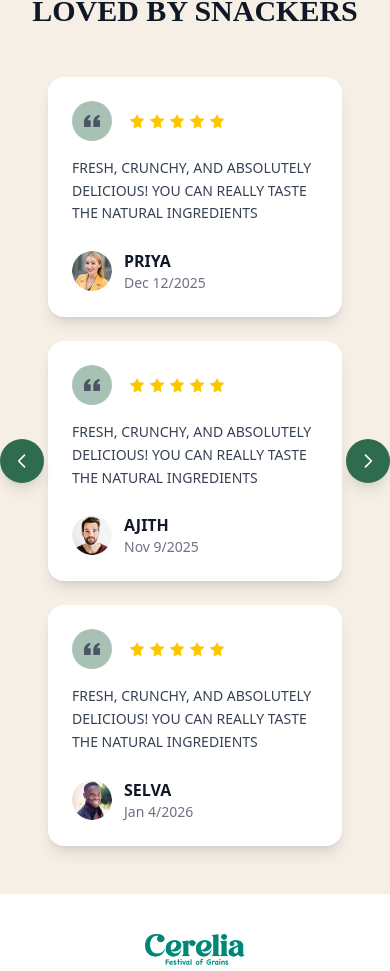
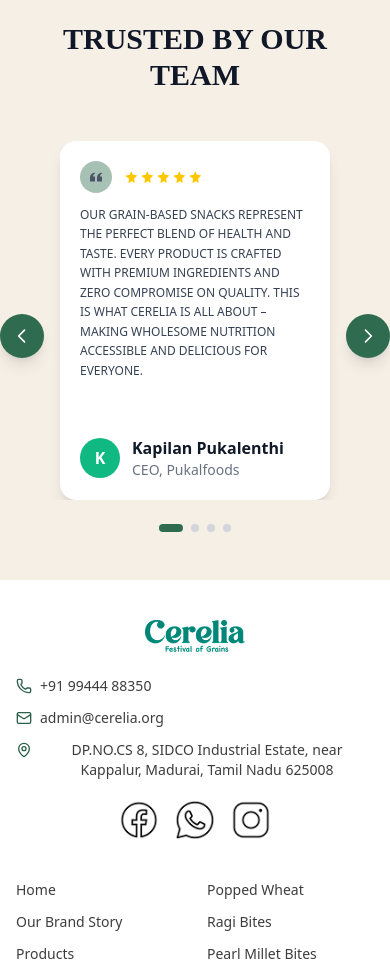
Before and after one commit to Pukal-Technologies-Madurai/cerelia, a Next.js app: page / in a window 390 px wide. Shown: the part 7373-8344 px from the top of the page. Built offline with nearby package versions, Linux system fonts and the light colour scheme.

Commit message:
whatsapp-bot

```diff
--- a/src/app/components/Chatbot.jsx
+++ b/src/app/components/Chatbot.jsx
@@ -491,6 +491,19 @@
         e?.preventDefault();
         const t = input.trim();
         if (!t || isLoading) return;
+
+        // Redirect to WhatsApp for these messages
+        if (t.toLowerCase() === "get support") {
+            window.open("https://wa.me/919944488350?text=Get%20Support", "_blank");
+            setInput("");
+            return;
+        }
+        if (t.toLowerCase() === "become retailer") {
+            window.open("https://wa.me/919944488350?text=Become%20Retailer", "_blank");
+            setInput("");
+            return;
+        }
+
         setMsgs((p) => [...p, { text: t, sender: "user" }]);
         setInput("");
         await respond(t);
@@ -498,6 +511,17 @@
 
     const handleChip = async (label) => {
         if (isLoading) return;
+
+        // Redirect to WhatsApp for these buttons
+        if (label.toLowerCase() === "get support") {
+            window.open("https://wa.me/919944488350?text=Get%20Support", "_blank");
+            return;
+        }
+        if (label.toLowerCase() === "become retailer") {
+            window.open("https://wa.me/919944488350?text=Become%20Retailer", "_blank");
+            return;
+        }
+
         setMsgs((p) => [...p, { text: label, sender: "user" }]);
         await respond(label);
     };
--- a/src/app/components/ProductSlide.jsx
+++ b/src/app/components/ProductSlide.jsx
@@ -1,11 +1,13 @@
 "use client"
 
-import React from "react";
+import React, { useState, useRef, useEffect } from "react";
 import { products } from "@/data/products";
 import Link from "next/link";
 import { ShoppingCart } from "lucide-react";
 
 export const ProductSlide = () => {
+    const [currentSlide, setCurrentSlide] = useState(0);
+
     const handleBuyNow = (product) => {
         const number = product?.whatsappNumber?.replace(/\D/g, ""); // strip non-digits e.g. "+"
         const message = product?.whatsappMessage;
@@ -17,6 +19,67 @@
 
     // Display first 8 products or fewer if not available
     const displayProducts = products.slice(0, 8);
+
+    // Testimonials data
+    const testimonials = [
+        {
+            name: "Kapilan Pukalenthi",
+            role: "CEO, Pukalfoods",
+            avatar: "/images/avatar.png",
+            quote: "OUR GRAIN-BASED SNACKS REPRESENT THE PERFECT BLEND OF HEALTH AND TASTE. EVERY PRODUCT IS CRAFTED WITH PREMIUM INGREDIENTS AND ZERO COMPROMISE ON QUALITY. THIS IS WHAT CERELIA IS ALL ABOUT – MAKING WHOLESOME NUTRITION ACCESSIBLE AND DELICIOUS FOR EVERYONE.",
+            bgcolor: "10B981"
+        },
+        {
+            name: "Rajahariharan",
+            role: "Marketing Manager, Pukalfoods",
+            avatar: "/images/avatar-3.png",
+            quote: "CERELIA'S STORY IS COMPELLING. FROM POPPED WHEAT TO DIVERSE GRAIN-BASED SNACKS, OUR PORTFOLIO RESONATES WITH HEALTH-CONSCIOUS CONSUMERS. THE MARKET RESPONSE HAS BEEN REMARKABLE. THESE AREN'T JUST SNACKS – THEY'RE A WELLNESS REVOLUTION THAT COMBINES ANCIENT GRAINS WITH MODERN LIFESTYLE NEEDS.",
+            bgcolor: "F59E0B"
+        },
+        {
+            name: "Bala krishnan",
+            role: "HR, Pukalfoods",
+            avatar: "/images/avatar-2.png",
+            quote: "WORKING AT PUKALFOODS, I'VE SEEN THE DEDICATION TO QUALITY AND EMPLOYEE WELLNESS. CERELIA'S SNACKS ARE TRUSTED BY OUR ENTIRE TEAM. THEY'RE NOT JUST PRODUCTS – THEY'RE A REFLECTION OF OUR COMMITMENT TO CREATING HEALTHY CHOICES FOR FAMILIES EVERYWHERE. PROUD TO BE PART OF THIS JOURNEY.",
+            bgcolor: "8B5CF6"
+        },
+        {
+            name: "Sasidharan",
+            role: "Managing Director, Pukal-Tech",
+            avatar: "/images/avatar-1.png",
+            quote: "THE INNOVATION BEHIND CERELIA'S SNACKS IS REMARKABLE. FROM POPPED WHEAT TO MILLET BITES, EACH PRODUCT COMBINES TRADITIONAL GRAINS WITH MODERN PROCESSING TECHNIQUES. OUR TECHNOLOGY ENSURES EVERY SNACK MAINTAINS ITS NUTRITIONAL VALUE WHILE DELIVERING EXCEPTIONAL TASTE AND CRUNCH.",
+            bgcolor: "3B82F6"
+        },
+    ];
+
+    // Number of cards visible depends on breakpoint:
+    // lg: 3, md: 2, sm: 1
+    // We calculate the max slide so empty space is never shown.
+    const getItemsPerView = () => {
+        if (typeof window === "undefined") return 3;
+        if (window.innerWidth >= 1024) return 3;
+        if (window.innerWidth >= 768) return 2;
+        return 1;
+    };
+
+    const [itemsPerView, setItemsPerView] = useState(3);
+
+    useEffect(() => {
+        const update = () => setItemsPerView(getItemsPerView());
+        update();
+        window.addEventListener("resize", update);
+        return () => window.removeEventListener("resize", update);
+    }, []);
+
+    const maxSlide = Math.max(0, testimonials.length - itemsPerView);
+
+    const nextSlide = () => {
+        setCurrentSlide((prev) => Math.min(prev + 1, maxSlide));
+    };
+
+    const prevSlide = () => {
+        setCurrentSlide((prev) => Math.max(prev - 1, 0));
+    };
 
     return (
         <div>
@@ -152,14 +215,14 @@
                             {/* Left Content */}
                             <div className="p-8 lg:p-12">
                                 <h2 className="text-3xl md:text-4xl font-bold text-gray-900 mb-4">
-                                    Snack Combo Packs!
+                                    Premium Healthy Snacks!
                                 </h2>
                                 <h3 className="text-2xl font-script text-gray-700 mb-6" style={{ fontFamily: 'cursive' }}>
-                                    Value Snack Combos
+                                    Grain-Based Goodness
                                 </h3>
                                 <p className="text-lg text-gray-600 mb-8">
-                                    A perfect mix of our best-selling snacks in one pack.
-                                    More variety, more flavor, and better value for every craving
+                                    Discover our range of nutritious, delicious snacks made from premium grains.
+                                    From popped wheat to millet bites – healthy eating has never tasted better!
                                 </p>
                                 <button className="bg-[#EFAA2B] hover:bg-[#d99a1f] text-white font-semibold py-3 px-8 rounded-full transition-colors duration-200">
                                     <ShoppingCart className="w-5 h-5 inline-block mr-2" />
@@ -185,133 +248,88 @@
                 <div className="max-w-7xl mx-auto px-4 sm:px-6 lg:px-8">
                     <div className="text-center mb-12">
                         <h2 className="text-3xl md:text-4xl font-bold text-gray-900" style={{ fontFamily: 'cursive' }}>
-                            LOVED BY SNACKERS
+                            TRUSTED BY OUR TEAM
                         </h2>
                     </div>
 
-                    {/* Testimonials Grid */}
+                    {/* Testimonials Carousel */}
                     <div className="relative">
                         {/* Navigation Arrow Left */}
-                        <button className="absolute left-0 top-1/2 -translate-y-1/2 -translate-x-4 lg:-translate-x-8 bg-[#2F6B4F] hover:bg-[#276443] text-white p-3 rounded-full shadow-lg z-10 transition-colors duration-200">
+                        <button
+                            onClick={prevSlide}
+                            className="absolute left-0 top-1/2 -translate-y-1/2 -translate-x-4 lg:-translate-x-8 bg-[#2F6B4F] hover:bg-[#276443] text-white p-3 rounded-full shadow-lg z-10 transition-colors duration-200">
                             <svg className="w-5 h-5" fill="none" stroke="currentColor" viewBox="0 0 24 24">
                                 <path strokeLinecap="round" strokeLinejoin="round" strokeWidth={2} d="M15 19l-7-7 7-7" />
                             </svg>
                         </button>
 
-                        {/* Testimonials */}
-                        <div className="grid grid-cols-1 md:grid-cols-3 gap-6 mx-8">
-                            {/* Testimonial 1 */}
-                            <div className="bg-white rounded-2xl p-6 shadow-lg">
-                                <div className="flex items-center mb-4">
-                                    <div className="w-10 h-10 bg-[#2F6B4F]/42 rounded-full flex items-center justify-center mr-4">
-                                        <svg className="w-4 h-4 text-gray-600" fill="currentColor" viewBox="0 0 24 24">
+                        {/* Testimonials Container */}
+                        <div className="overflow-hidden mx-8">
+                            <div
+                                className="flex transition-transform duration-500 ease-in-out"
+                                style={{ transform: `translateX(-${currentSlide * (100 / itemsPerView)}%)` }}
+                            >
+                                {testimonials.map((testimonial, index) => (
+                                    <div
+                                        key={index}
+                                        className="w-full md:w-1/2 lg:w-1/3 flex-shrink-0 px-3"
+                                    >
+                                        <div className="bg-white rounded-2xl p-5 shadow-lg h-full flex flex-col">
+                                            <div className="flex items-center mb-3">
+                                                <div className="w-8 h-8 bg-[#2F6B4F]/42 rounded-full flex items-center justify-center mr-3">
+                                                    <svg className="w-3 h-3 text-gray-600" fill="currentColor" viewBox="0 0 24 24">
                                                         <path d="M14.017 21v-7.391c0-5.704 3.731-9.57 8.983-10.609l.995 2.151c-2.432.917-3.995 3.638-3.995 5.849h4v10h-9.983zm-14.017 0v-7.391c0-5.704 3.748-9.57 9-10.609l.996 2.151c-2.433.917-3.996 3.638-3.996 5.849h4v10h-10z" />
                                                     </svg>
                                                 </div>
                                                 <div className="flex">
                                                     {[...Array(5)].map((_, i) => (
-                                            <svg key={i} className="w-5 h-5 text-yellow-400" fill="currentColor" viewBox="0 0 20 20">
+                                                        <svg key={i} className="w-4 h-4 text-yellow-400" fill="currentColor" viewBox="0 0 20 20">
                                                             <path d="m9.049 2.927 1.88 3.812a.79.79 0 0 0 .594.433l4.203.61c.39.057.546.537.264.812l-3.042 2.966a.79.79 0 0 0-.227.699l.719 4.186c.067.39-.341.688-.688.512L10 15.347l-3.76 1.964c-.347.176-.755-.122-.688-.512l.719-4.186a.79.79 0 0 0-.227-.699L2.002 8.948c-.282-.275-.126-.755.264-.812l4.203-.61a.79.79 0 0 0 .594-.433L9.049 2.927z" />
                                                         </svg>
                                                     ))}
                                                 </div>
                                             </div>
-                                <p className="text-gray-700 font-medium mb-6 text-sm leading-relaxed">
-                                    FRESH, CRUNCHY, AND ABSOLUTELY DELICIOUS! YOU CAN REALLY TASTE THE NATURAL INGREDIENTS
+                                            <p className="text-gray-700 font-medium mb-4 text-xs leading-relaxed flex-grow">
+                                                {testimonial.quote}
                                             </p>
                                             <div className="flex items-center">
-                                    <img
-                                        src="/images/avatar.png"
-                                        alt="PRIYA"
-                                        className="w-10 h-10 rounded-full mr-3"
-                                        onError={(e) => {
-                                            e.target.src = 'https://ui-avatars.com/api/?name=PRIYA&background=10B981&color=fff';
-                                        }}
-                                    />
+                                                <div
+                                                    className="w-10 h-10 rounded-full mr-3 flex items-center justify-center text-white font-bold text-base flex-shrink-0"
+                                                    style={{ backgroundColor: `#${testimonial.bgcolor}` }}
+                                                >
+                                                    {testimonial.name.charAt(0).toUpperCase()}
+                                                </div>
                                                 <div>
-                                        <p className="font-semibold text-gray-900">PRIYA</p>
-                                        <p className="text-sm text-gray-500">Dec 12/2025</p>
-                                    </div>
-                                </div>
-                            </div>
-
-                            {/* Testimonial 2 */}
-                            <div className="bg-white rounded-2xl p-6 shadow-lg">
-                                <div className="flex items-center mb-4">
-                                    <div className="w-10 h-10 bg-[#2F6B4F]/42 rounded-full flex items-center justify-center mr-4">
-                                        <svg className="w-4 h-4 text-gray-600" fill="currentColor" viewBox="0 0 24 24">
-                                            <path d="M14.017 21v-7.391c0-5.704 3.731-9.57 8.983-10.609l.995 2.151c-2.432.917-3.995 3.638-3.995 5.849h4v10h-9.983zm-14.017 0v-7.391c0-5.704 3.748-9.57 9-10.609l.996 2.151c-2.433.917-3.996 3.638-3.996 5.849h4v10h-10z" />
-                                        </svg>
-                                    </div>
-                                    <div className="flex">
-                                        {[...Array(5)].map((_, i) => (
-                                            <svg key={i} className="w-5 h-5 text-yellow-400" fill="currentColor" viewBox="0 0 20 20">
-                                                <path d="m9.049 2.927 1.88 3.812a.79.79 0 0 0 .594.433l4.203.61c.39.057.546.537.264.812l-3.042 2.966a.79.79 0 0 0-.227.699l.719 4.186c.067.39-.341.688-.688.512L10 15.347l-3.76 1.964c-.347.176-.755-.122-.688-.512l.719-4.186a.79.79 0 0 0-.227-.699L2.002 8.948c-.282-.275-.126-.755.264-.812l4.203-.61a.79.79 0 0 0 .594-.433L9.049 2.927z" />
-                                            </svg>
-                                        ))}
-                                    </div>
-                                </div>
-                                <p className="text-gray-700 font-medium mb-6 text-sm leading-relaxed">
-                                    FRESH, CRUNCHY, AND ABSOLUTELY DELICIOUS! YOU CAN REALLY TASTE THE NATURAL INGREDIENTS
-                                </p>
-                                <div className="flex items-center">
-                                    <img
-                                        src="/images/avatar-1.png"
-                                        alt="AJITH"
-                                        className="w-10 h-10 rounded-full mr-3"
-                                        onError={(e) => {
-                                            e.target.src = 'https://ui-avatars.com/api/?name=AJITH&background=3B82F6&color=fff';
-                                        }}
-                                    />
-                                    <div>
-                                        <p className="font-semibold text-gray-900">AJITH</p>
-                                        <p className="text-sm text-gray-500">Nov 9/2025</p>
-                                    </div>
-                                </div>
-                            </div>
-
-                            {/* Testimonial 3 */}
-                            <div className="bg-white rounded-2xl p-6 shadow-lg">
-                                <div className="flex items-center mb-4">
-                                    <div className="w-10 h-10 bg-[#2F6B4F]/42 rounded-full flex items-center justify-center mr-4">
-                                        <svg className="w-4 h-4 text-gray-600" fill="currentColor" viewBox="0 0 24 24">
-                                            <path d="M14.017 21v-7.391c0-5.704 3.731-9.57 8.983-10.609l.995 2.151c-2.432.917-3.995 3.638-3.995 5.849h4v10h-9.983zm-14.017 0v-7.391c0-5.704 3.748-9.57 9-10.609l.996 2.151c-2.433.917-3.996 3.638-3.996 5.849h4v10h-10z" />
-                                        </svg>
-                                    </div>
-                                    <div className="flex">
-                                        {[...Array(5)].map((_, i) => (
-                                            <svg key={i} className="w-5 h-5 text-yellow-400" fill="currentColor" viewBox="0 0 20 20">
-                                                <path d="m9.049 2.927 1.88 3.812a.79.79 0 0 0 .594.433l4.203.61c.39.057.546.537.264.812l-3.042 2.966a.79.79 0 0 0-.227.699l.719 4.186c.067.39-.341.688-.688.512L10 15.347l-3.76 1.964c-.347.176-.755-.122-.688-.512l.719-4.186a.79.79 0 0 0-.227-.699L2.002 8.948c-.282-.275-.126-.755.264-.812l4.203-.61a.79.79 0 0 0 .594-.433L9.049 2.927z" />
-                                            </svg>
-                                        ))}
-                                    </div>
-                                </div>
-                                <p className="text-gray-700 font-medium mb-6 text-sm leading-relaxed">
-                                    FRESH, CRUNCHY, AND ABSOLUTELY DELICIOUS! YOU CAN REALLY TASTE THE NATURAL INGREDIENTS
-                                </p>
-                                <div className="flex items-center">
-                                    <img
-                                        src="/images/avatar-2.png"
-                                        alt="SELVA"
-                                        className="w-10 h-10 rounded-full mr-3"
-                                        onError={(e) => {
-                                            e.target.src = 'https://ui-avatars.com/api/?name=SELVA&background=8B5CF6&color=fff';
-                                        }}
-                                    />
-                                    <div>
-                                        <p className="font-semibold text-gray-900">SELVA</p>
-                                        <p className="text-sm text-gray-500">Jan 4/2026</p>
+                                                    <p className="font-semibold text-gray-900">{testimonial.name}</p>
+                                                    <p className="text-sm text-gray-500">{testimonial.role}</p>
                                                 </div>
                                             </div>
                                         </div>
                                     </div>
+                                ))}
+                            </div>
+                        </div>
 
                         {/* Navigation Arrow Right */}
-                        <button className="absolute right-0 top-1/2 -translate-y-1/2 translate-x-4 lg:translate-x-8 bg-[#2F6B4F] hover:bg-[#276443] text-white p-3 rounded-full shadow-lg z-10 transition-colors duration-200">
+                        <button
+                            onClick={nextSlide}
+                            className="absolute right-0 top-1/2 -translate-y-1/2 translate-x-4 lg:translate-x-8 bg-[#2F6B4F] hover:bg-[#276443] text-white p-3 rounded-full shadow-lg z-10 transition-colors duration-200">
                             <svg className="w-5 h-5" fill="none" stroke="currentColor" viewBox="0 0 24 24">
                                 <path strokeLinecap="round" strokeLinejoin="round" strokeWidth={2} d="M9 5l7 7-7 7" />
                             </svg>
                         </button>
+
+                        {/* Slide Indicators */}
+                        <div className="flex justify-center gap-2 mt-6">
+                            {Array.from({ length: maxSlide + 1 }).map((_, index) => (
+                                <button
+                                    key={index}
+                                    onClick={() => setCurrentSlide(index)}
+                                    className={`h-2 rounded-full transition-all duration-300 ${index === currentSlide ? "bg-[#2F6B4F] w-6" : "bg-gray-300 w-2"
+                                        }`}
+                                />
+                            ))}
+                        </div>
                     </div>
                 </div>
             </div>
```
Also changed, not shown: src/app/components/Chatbot.json. Lines whose indentation alone changed are shown as unchanged.
